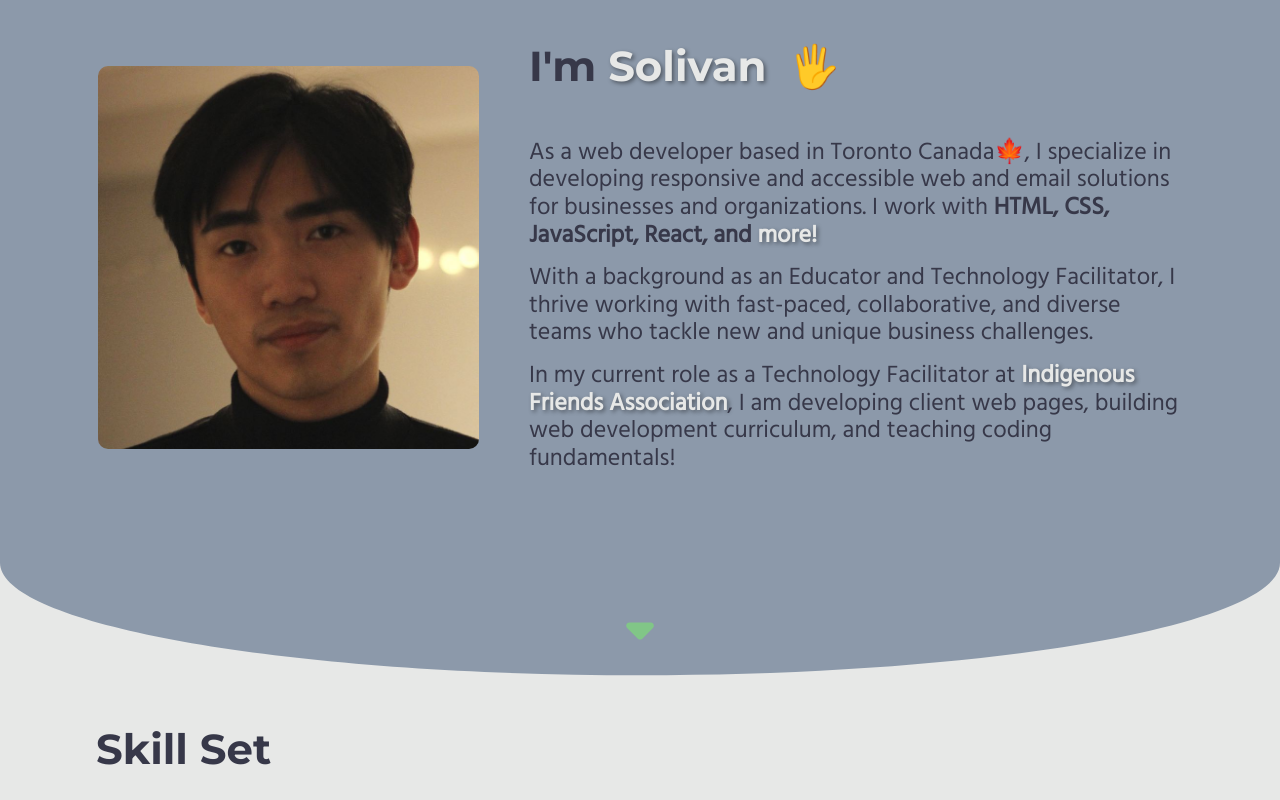
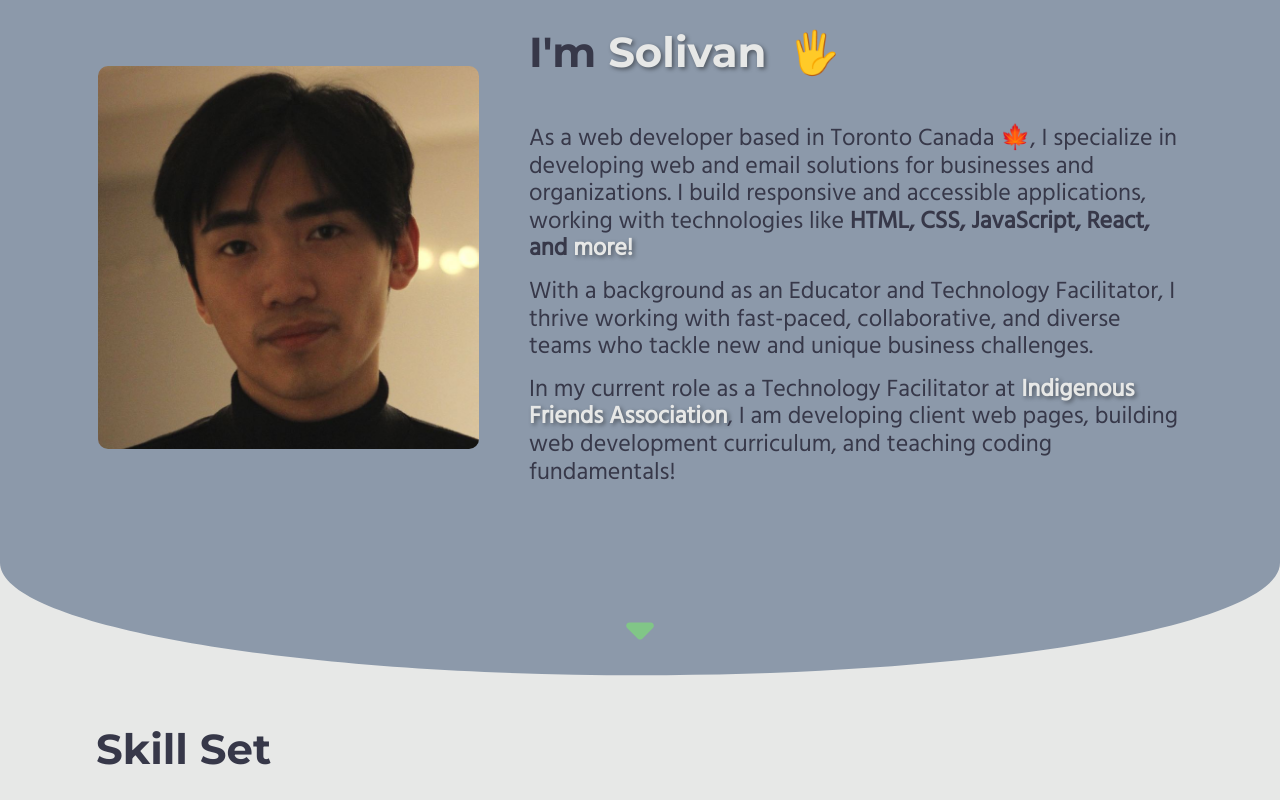
Before and after one commit to SolivanLau/portfolio, a website with bundled scripts: page index.html in a window 1280 px wide. Shown: the part 920-1720 px from the top of the page. Built offline with nearby package versions, Linux system fonts and the light colour scheme; files whose address does not match are found by name.

Commit message:
FIX:web copy fix

```diff
--- a/index.html
+++ b/index.html
@@ -264,10 +264,11 @@
           <!-- ABOUT TEXT -->
           <div class="aboutTextContainer">
             <p>
-              As a web developer based in Toronto Canada<span role="img" aria-label="Canadian maple leaf">🍁</span>, I
-              specialize in developing responsive and accessible web and email solutions for businesses and
-              organizations. I work with<span class="bold"> HTML, CSS, JavaScript, React, and <a href="#skills"
-                  class="highlightBrand">more!</a></span>
+              As a web developer based in Toronto Canada <span role="img" aria-label="Canadian maple leaf">🍁</span>, I
+              specialize in developing web and email solutions for businesses and
+              organizations. I build responsive and accessible applications, working with technologies like <span
+                class="bold"> HTML, CSS,
+                JavaScript, React, and <a href="#skills" class="highlightBrand">more!</a></span>
             </p>
             <p>
               With a background as an Educator and Technology Facilitator, I thrive working with fast-paced,
@@ -295,7 +296,7 @@
     </section>
 
     <!-- SECTION: SKILLS -->
-    <section id="skills" class="skills navItem fullHeight">
+    <section id="skills" class="skills navItem">
       <div class="wrapper fixedWrapper">
         <h2>Skill Set</h2>
         <ul class="techStack">
```
Lines whose indentation alone changed are shown as unchanged.
